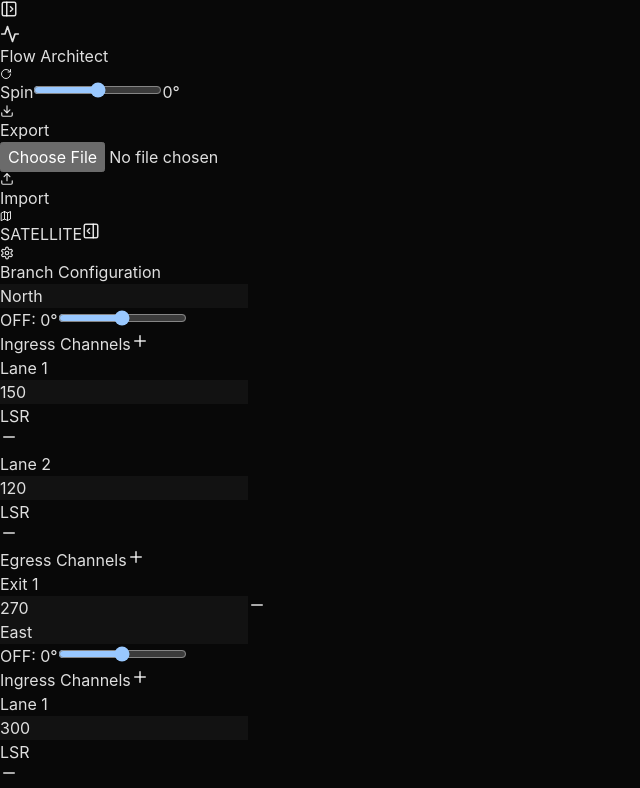
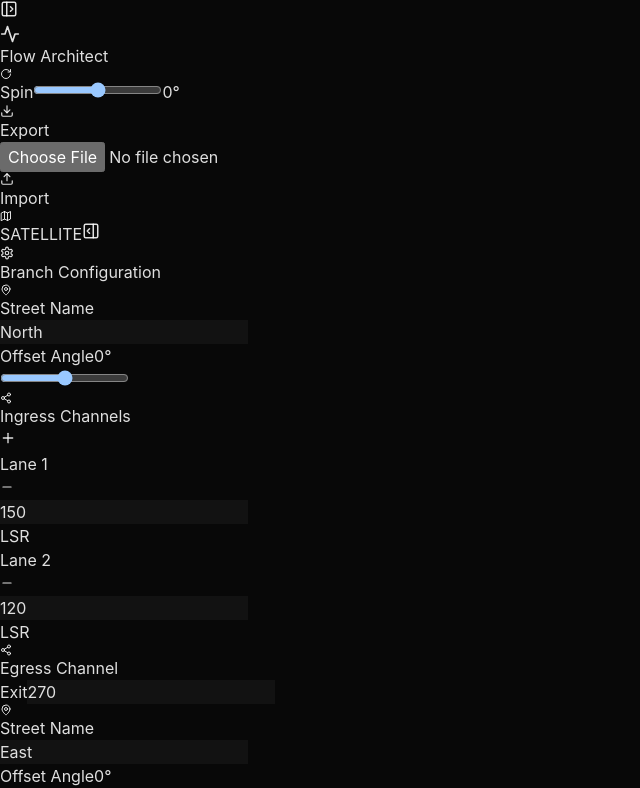
Before and after one commit to filipmagula/flow-architect, a React (Vite) app: page / in a window 1280 px wide. Shown: the top 788 px of the page, without its empty margins (0-640 px from the left). Built offline with nearby package versions, Linux system fonts and the light colour scheme.

Commit message:
restyle of left sidebar

```diff
--- a/src/components/Layout/SidebarLeft.jsx
+++ b/src/components/Layout/SidebarLeft.jsx
@@ -1,5 +1,6 @@
 import React from 'react';
-import { Settings, Plus, Minus } from 'lucide-react';
+import { Settings, Plus, Minus, MapPin, Share2 } from 'lucide-react';
+import Slider from '../Common/Slider';
 
 const SidebarLeft = ({
     showSidebar,
@@ -12,7 +13,7 @@ const SidebarLeft = ({
 }) => {
     return (
         <aside
-            className={`absolute left-0 top-0 h-full z-40 bg-neutral-900 border-r border-white/5 overflow-y-auto shrink-0 custom-scrollbar transition-all duration-300 ease-in-out shadow-2xl ${showSidebar ? 'w-[400px] p-4 opacity-100' : 'w-0 p-0 opacity-0 pointer-events-none'
+            className={`absolute left-0 top-0 h-full z-40 bg-neutral-900 border-r border-white/5 overflow-y-auto shrink-0 custom-scrollbar transition-all duration-300 ease-in-out shadow-2xl ${showSidebar ? 'w-[320px] p-4 opacity-100' : 'w-0 p-0 opacity-0 pointer-events-none'
                 }`}
         >
             <div className="flex items-center gap-2 text-neutral-400 mb-6 px-2">
@@ -20,39 +21,68 @@ const SidebarLeft = ({
                 <h2 className="text-[10px] font-black uppercase tracking-[0.2em]">Branch Configuration</h2>
             </div>
 
-            <div className="space-y-12 pb-24">
+            <div className="space-y-6 pb-24">
                 {arms.map((arm) => (
-                    <div key={arm.id} className="space-y-6">
-                        <div className="flex items-center justify-between border-b border-white/10 pb-4">
+                    <div key={arm.id} className="bg-black/40 border border-white/5 rounded-xl p-4 space-y-4">
+                        <div className="space-y-3 pb-4 border-b border-white/5">
+                            <div className="flex items-center gap-2 text-neutral-500 mb-1">
+                                <MapPin size={12} />
+                                <span className="text-[9px] font-bold uppercase tracking-widest">Street Name</span>
+                            </div>
                             <input
                                 type="text"
                                 value={arm.label}
                                 onChange={(e) => updateArm(arm.id, { label: e.target.value })}
-                                className="bg-transparent font-bold text-neutral-100 border-none p-0 focus:ring-0 text-md uppercase tracking-[0.2em]"
+                                className="w-full bg-neutral-950 border border-white/10 rounded-lg px-3 py-2 text-sm font-bold text-neutral-100 focus:border-blue-500 outline-none uppercase tracking-wider"
                             />
-                            <div className="flex items-center gap-4">
-                                <span className="text-[10px] text-neutral-500 font-mono font-bold tracking-tighter">OFF: {arm.angle > 0 ? '+' : ''}{arm.angle}°</span>
-                                <input
-                                    type="range" min="-90" max="90" value={arm.angle}
-                                    onChange={(e) => updateArm(arm.id, { angle: parseInt(e.target.value) })}
-                                    className="w-24 h-1 bg-neutral-800 rounded-lg appearance-none cursor-pointer accent-blue-500"
+                            <div className="pt-2">
+                                <Slider
+                                    label="Offset Angle"
+                                    value={arm.angle}
+                                    min={-90}
+                                    max={90}
+                                    unit="°"
+                                    onChange={(val) => updateArm(arm.id, { angle: val })}
                                 />
                             </div>
                         </div>
 
                         <div className="space-y-4">
                             <div className="flex justify-between items-center">
-                                <label className="text-[9px] font-black text-emerald-500 uppercase tracking-widest">Ingress Channels</label>
-                                <button onClick={() => addLane(arm.id, 'ingress')} className="p-1 hover:bg-emerald-500/10 rounded-full text-emerald-500 transition-colors"><Plus size={18} /></button>
+                                <h3 className="text-[9px] font-bold text-emerald-500 uppercase tracking-widest flex items-center gap-2">
+                                    <Share2 size={12} className="rotate-180" /> Ingress Channels
+                                </h3>
+                                 <button
+                                     onClick={() => addLane(arm.id, 'ingress')}
+                                     disabled={arm.ingressLanes.length >= 5}
+                                     className={`p-1 rounded-full transition-colors ${arm.ingressLanes.length >= 5 ? 'text-neutral-700 cursor-not-allowed' : 'hover:bg-emerald-500/10 text-emerald-500'}`}
+                                 >
+                                     <Plus size={16} />
+                                 </button>
                             </div>
+
+                            <div className="space-y-3">
                                 {arm.ingressLanes.map((lane, idx) => (
-                                <div key={lane.id} className="bg-neutral-800/40 border border-white/5 p-4 rounded-xl space-y-4 shadow-xl">
-                                    <div className="flex items-center gap-4">
-                                        <div className="bg-emerald-500/10 text-emerald-500 text-[10px] font-black px-3 py-1.5 rounded-lg border border-emerald-500/20 whitespace-nowrap uppercase tracking-tighter">Lane {idx + 1}</div>
+                                    <div key={lane.id} className="bg-neutral-900/40 border border-white/5 p-3 rounded-lg space-y-3">
+                                        <div className="flex items-center justify-between gap-3">
+                                            <div className="flex items-center gap-2">
+                                                <div className="w-2 h-2 rounded-full bg-emerald-500/50" />
+                                                <span className="text-[10px] font-black text-neutral-400 uppercase">Lane {idx + 1}</span>
+                                            </div>
+                                            <button
+                                                onClick={() => removeLane(arm.id, 'ingress', lane.id)}
+                                                className="text-neutral-700 hover:text-rose-500 transition-colors"
+                                            >
+                                                <Minus size={14} />
+                                            </button>
+                                        </div>
+
+                                        <div className="flex items-center gap-2">
                                             <input
-                                            type="number" value={lane.volume}
+                                                type="number"
+                                                value={lane.volume}
                                                 onChange={(e) => updateLane(arm.id, 'ingress', lane.id, 'volume', e.target.value)}
-                                            className="bg-neutral-950 border border-white/10 rounded-md px-3 py-2 text-xs text-neutral-100 w-24 focus:border-blue-500 outline-none font-mono text-white"
+                                                className="bg-neutral-950 border border-white/10 rounded-md px-2 py-1.5 text-xs text-neutral-100 w-20 focus:border-blue-500 outline-none font-mono"
                                                 placeholder="0"
                                             />
                                             <div className="flex-1 flex gap-1 justify-end">
@@ -60,35 +90,40 @@ const SidebarLeft = ({
                                                     <button
                                                         key={m}
                                                         onClick={() => toggleMovement(arm.id, lane.id, m)}
-                                                    className={`w-8 h-8 rounded-md flex items-center justify-center text-[10px] font-black transition-all ${lane.movements.includes(m) ? 'bg-blue-600 text-white shadow-lg' : 'bg-neutral-900 text-neutral-500 hover:text-neutral-300'}`}
+                                                        className={`w-7 h-7 rounded flex items-center justify-center text-[9px] font-black transition-all ${lane.movements.includes(m) ? 'bg-blue-600 text-white shadow-lg' : 'bg-neutral-950/50 text-neutral-500 hover:text-neutral-300 border border-white/5'}`}
                                                     >
                                                         {m}
                                                     </button>
                                                 ))}
                                             </div>
-                                        <button onClick={() => removeLane(arm.id, 'ingress', lane.id)} className="text-neutral-700 hover:text-rose-500 ml-2"><Minus size={18} /></button>
                                         </div>
                                     </div>
                                 ))}
                             </div>
+                        </div>
 
-                        <div className="space-y-4">
+                        <div className="space-y-4 pt-2">
                             <div className="flex justify-between items-center">
-                                <label className="text-[9px] font-black text-amber-500 uppercase tracking-widest">Egress Channels</label>
-                                <button onClick={() => addLane(arm.id, 'egress')} className="p-1 hover:bg-amber-500/10 rounded-full text-amber-500 transition-colors"><Plus size={18} /></button>
+                                 <h3 className="text-[9px] font-bold text-amber-500 uppercase tracking-widest flex items-center gap-2">
+                                     <Share2 size={12} /> Egress Channel
+                                 </h3>
                             </div>
+
+                            <div className="space-y-2">
                                 {arm.egressLanes.map((lane, idx) => (
-                                <div key={lane.id} className="flex items-center gap-4 bg-neutral-800/40 border border-white/5 p-4 rounded-xl shadow-xl">
-                                    <div className="bg-amber-500/10 text-amber-500 text-[10px] font-black px-3 py-1.5 rounded-lg border border-emerald-500/20 whitespace-nowrap uppercase tracking-tighter">Exit {idx + 1}</div>
+                                    <div key={lane.id} className="flex items-center gap-3 bg-neutral-900/40 border border-white/5 p-3 rounded-lg">
+                                         <div className="w-1.5 h-1.5 rounded-full bg-amber-500/50" />
+                                         <span className="text-[10px] font-black text-neutral-400 uppercase whitespace-nowrap">Exit</span>
                                          <input
-                                        type="number" value={lane.volume}
+                                             type="number"
+                                             value={lane.volume}
                                              onChange={(e) => updateLane(arm.id, 'egress', lane.id, 'volume', e.target.value)}
-                                        className="flex-1 bg-neutral-950 border border-white/10 rounded-md px-3 py-2 text-xs text-neutral-100 focus:border-blue-500 outline-none font-mono text-white"
+                                             className="flex-1 bg-neutral-950 border border-white/10 rounded-md px-2 py-1.5 text-xs text-neutral-100 focus:border-blue-500 outline-none font-mono"
                                              placeholder="0"
                                          />
-                                    <button onClick={() => removeLane(arm.id, 'egress', lane.id)} className="text-neutral-700 hover:text-rose-500"><Minus size={18} /></button>
                                     </div>
                                 ))}
+                            </div>
                         </div>
                     </div>
                 ))}
--- a/src/hooks/useIntersectionState.js
+++ b/src/hooks/useIntersectionState.js
@@ -79,20 +79,19 @@ export const useIntersectionState = (initialType = '4-way') => {
     const addLane = useCallback((armId, type) => {
         setArms(prev => prev.map(arm => {
             if (arm.id !== armId) return arm;
-            const listKey = type === 'ingress' ? 'ingressLanes' : 'egressLanes';
-            const newLane = type === 'ingress'
-                ? { id: `i${armId}-${Date.now()}`, volume: 0, movements: ['S'] }
-                : { id: `e${armId}-${Date.now()}`, volume: 0 };
-            return { ...arm, [listKey]: [...arm[listKey], newLane] };
+            if (type === 'egress') return arm; // App does not support multiple egresses
+            if (arm.ingressLanes.length >= 5) return arm; // Max 5 ingress lanes
+
+            const newLane = { id: `i${armId}-${Date.now()}`, volume: 0, movements: ['S'] };
+            return { ...arm, ingressLanes: [...arm.ingressLanes, newLane] };
         }));
     }, []);
 
     const removeLane = useCallback((armId, type, laneId) => {
         setArms(prev => prev.map(arm => {
             if (arm.id !== armId) return arm;
-            const listKey = type === 'ingress' ? 'ingressLanes' : 'egressLanes';
-            if (arm[listKey].length <= 1) return arm;
-            return { ...arm, [listKey]: arm[listKey].filter(l => l.id !== laneId) };
+            if (type === 'egress') return arm; // Exactly one egress per direction
+            return { ...arm, ingressLanes: arm.ingressLanes.filter(l => l.id !== laneId) };
         }));
     }, []);
 
```
Lines whose indentation alone changed are shown as unchanged.
